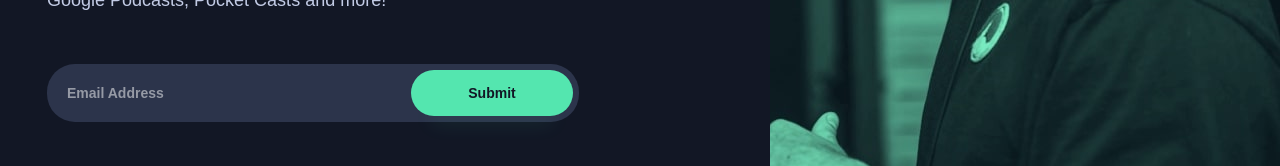
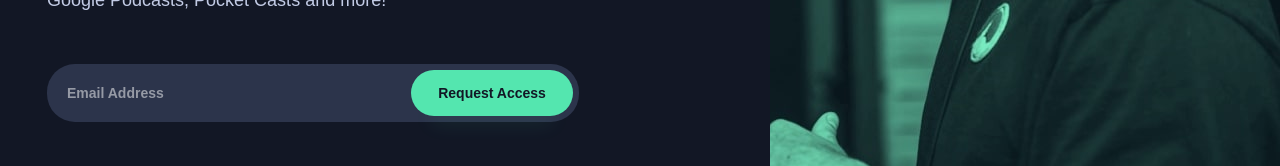
Before and after one commit to alejandroariasag/csb-0fdjw, a website: page index.html in a window 1280 px wide. Shown: the part 538-704 px from the top of the page. Drawn offline with Linux system fonts and the light colour scheme; a web font is replaced by a local one.

Commit message:
Deployment from Codesandbox.

```diff
--- a/index.html
+++ b/index.html
@@ -41,7 +41,7 @@
           <input id="email" type="email" placeholder="Email Address" required />
           <input
             type="submit"
-            placeholder="Request Access"
+            value="Request Access"
             onclick="Javascript:checkEmail()"
             ;
           />
```
